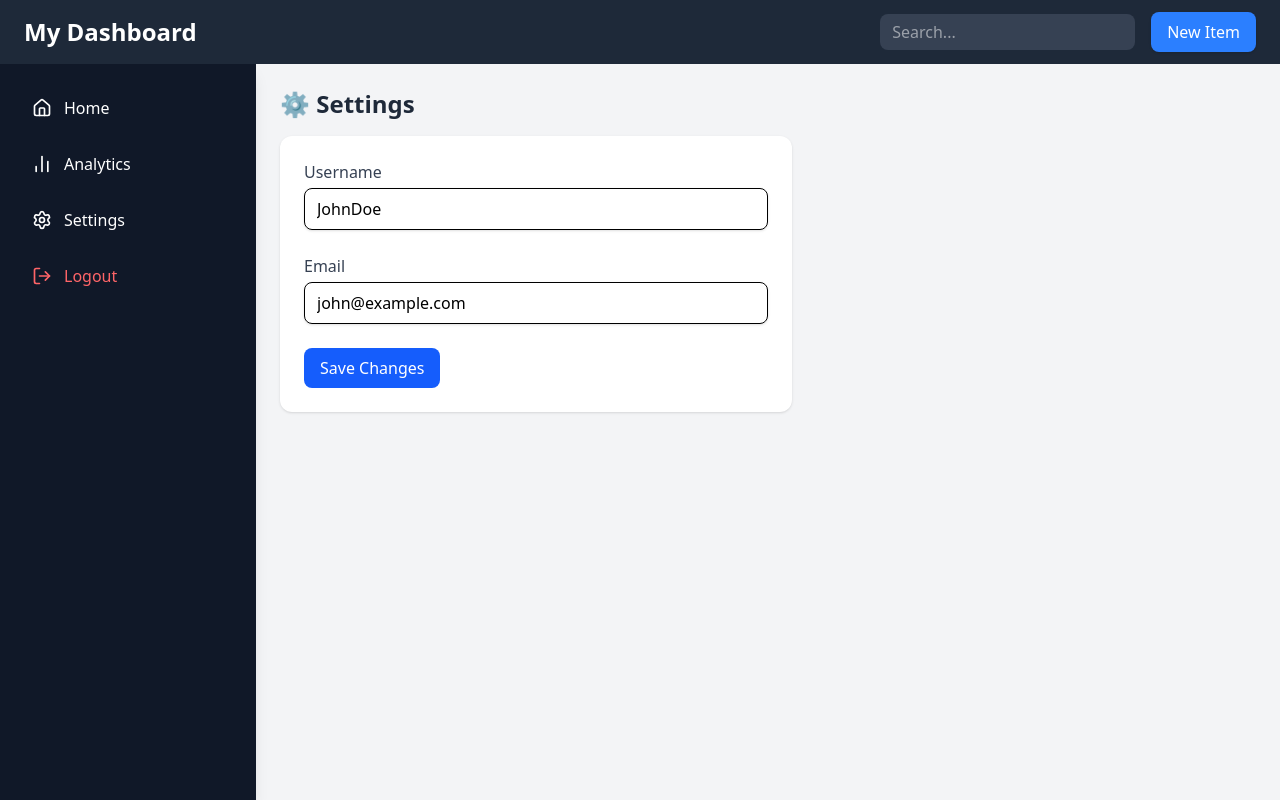
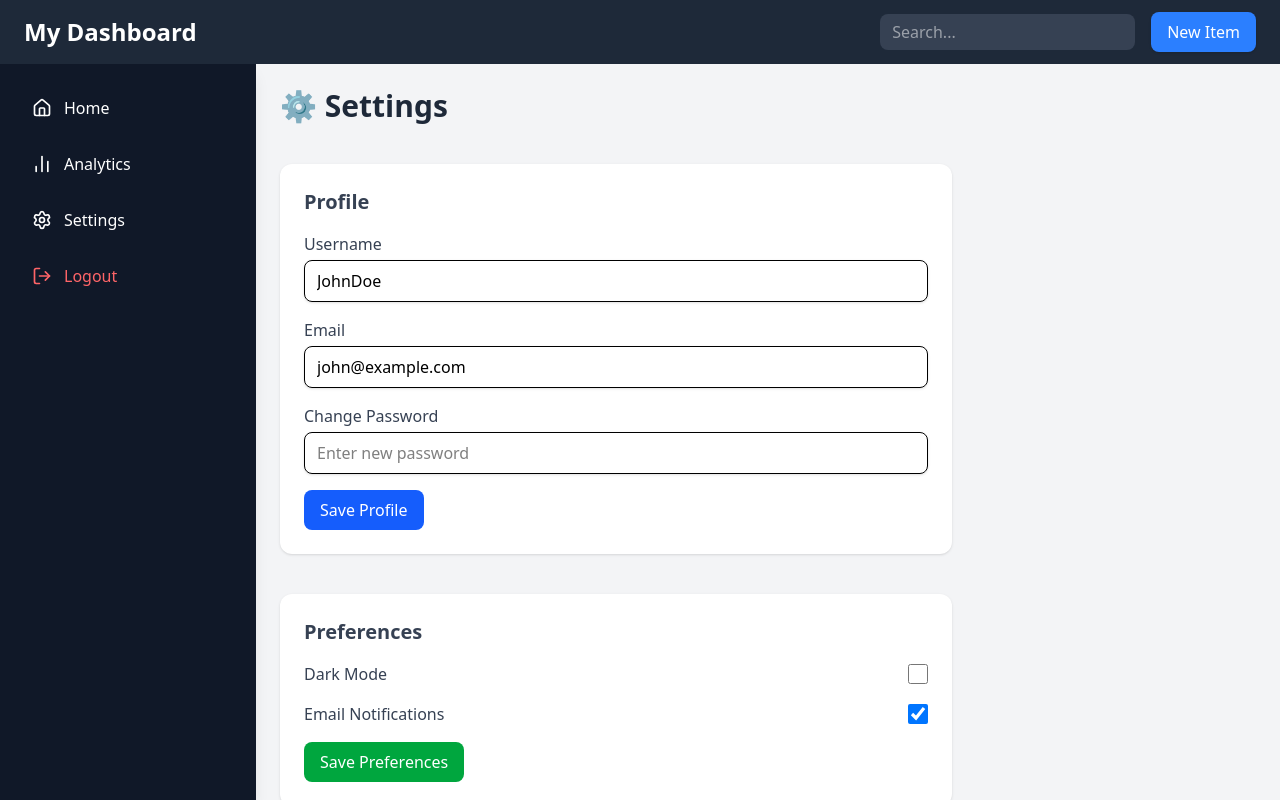
Before and after one commit to Raytay1234/Dashboard, a React (Vite) app: page / in a window 1280 px wide. Both pictures are taken after a click on the button "Settings". Built offline with nearby package versions, Linux system fonts and the light colour scheme.

Commit message:
fixed settings

```diff
--- a/src/App.jsx
+++ b/src/App.jsx
@@ -16,6 +16,7 @@ const App = () => {
     { title: "Card Title 3", content: "This is some content for card 3." },
   ]);
 
+  // Add new card
   const handleNewItem = () => {
     const newCard = {
       title: `Card Title ${cards.length + 1}`,
@@ -24,10 +25,19 @@ const App = () => {
     setCards([...cards, newCard]);
   };
 
+  // Delete a card
   const handleDeleteCard = (index) => {
     setCards(cards.filter((_, i) => i !== index));
   };
 
+  // Update a card
+  const handleUpdateCard = (index, updatedCard) => {
+    const newCards = [...cards];
+    newCards[index] = updatedCard;
+    setCards(newCards);
+  };
+
+  // Filter cards by search
   const filteredCards = cards.filter(
     (card) =>
       card.title.toLowerCase().includes(searchQuery.toLowerCase()) ||
@@ -36,12 +46,14 @@ const App = () => {
 
   return (
     <div className="h-screen flex flex-col">
+      {/* Navbar */}
       <Navbar
         onToggleSidebar={() => setIsSidebarOpen(!isSidebarOpen)}
         onSearch={(query) => setSearchQuery(query)}
         onNewItem={handleNewItem}
       />
 
+      {/* Layout */}
       <div className="flex flex-1 overflow-hidden">
         <Sidebar
           isOpen={isSidebarOpen}
@@ -49,9 +61,14 @@ const App = () => {
           onNavigate={(page) => setActivePage(page)}
         />
 
+        {/* Page content */}
         <main className="flex-1 overflow-y-auto bg-gray-100 p-6">
           {activePage === "home" && (
-            <Dashboard cards={filteredCards} onDelete={handleDeleteCard} />
+            <Dashboard
+              cards={filteredCards}
+              onDelete={handleDeleteCard}
+              onUpdate={handleUpdateCard}
+            />
           )}
           {activePage === "analytics" && <Analytics />}
           {activePage === "settings" && <Settings />}
--- a/src/components/Dashboard.jsx
+++ b/src/components/Dashboard.jsx
@@ -1,6 +1,19 @@
-import React from "react";
+import React, { useState } from "react";
 
-const Dashboard = ({ cards, onDelete }) => {
+const Dashboard = ({ cards, onDelete, onUpdate }) => {
+  const [editingIndex, setEditingIndex] = useState(null);
+  const [editData, setEditData] = useState({ title: "", content: "" });
+
+  const startEditing = (index, card) => {
+    setEditingIndex(index);
+    setEditData({ title: card.title, content: card.content });
+  };
+
+  const handleSave = (index) => {
+    onUpdate(index, editData);
+    setEditingIndex(null);
+  };
+
   return (
     <>
       <h2 className="text-2xl font-bold mb-6 text-gray-800">Dashboard</h2>
@@ -10,17 +23,70 @@ const Dashboard = ({ cards, onDelete }) => {
             key={index}
             className="bg-white border border-gray-200 shadow-sm rounded-xl hover:shadow-lg hover:-translate-y-1 transition-all"
           >
+            {/* Card Header */}
             <h3 className="text-lg font-semibold p-4 border-b border-gray-200 text-gray-800">
-              {card.title}
+              {editingIndex === index ? (
+                <input
+                  type="text"
+                  value={editData.title}
+                  onChange={(e) =>
+                    setEditData({ ...editData, title: e.target.value })
+                  }
+                  className="w-full border rounded px-2 py-1 focus:outline-none focus:ring focus:ring-blue-300"
+                />
+              ) : (
+                card.title
+              )}
             </h3>
+
+            {/* Card Body */}
             <div className="p-4 flex flex-col gap-4">
+              {editingIndex === index ? (
+                <textarea
+                  value={editData.content}
+                  onChange={(e) =>
+                    setEditData({ ...editData, content: e.target.value })
+                  }
+                  className="w-full border rounded px-2 py-1 focus:outline-none focus:ring focus:ring-blue-300"
+                  rows="3"
+                />
+              ) : (
                 <p className="text-gray-600">{card.content}</p>
+              )}
+
+              <div className="flex gap-2">
+                {editingIndex === index ? (
+                  <>
+                    <button
+                      onClick={() => handleSave(index)}
+                      className="bg-green-500 text-white px-3 py-1 rounded hover:bg-green-600 transition"
+                    >
+                      Save
+                    </button>
+                    <button
+                      onClick={() => setEditingIndex(null)}
+                      className="bg-gray-400 text-white px-3 py-1 rounded hover:bg-gray-500 transition"
+                    >
+                      Cancel
+                    </button>
+                  </>
+                ) : (
+                  <>
+                    <button
+                      onClick={() => startEditing(index, card)}
+                      className="bg-blue-500 text-white px-3 py-1 rounded hover:bg-blue-600 transition"
+                    >
+                      Edit
+                    </button>
                     <button
                       onClick={() => onDelete(index)}
                       className="bg-red-500 text-white px-3 py-1 rounded hover:bg-red-600 transition"
                     >
                       Delete
                     </button>
+                  </>
+                )}
+              </div>
             </div>
           </div>
         ))}
--- a/src/components/Settings.jsx
+++ b/src/components/Settings.jsx
@@ -1,23 +1,50 @@
 import React, { useState } from "react";
 
 const Settings = () => {
+  // Profile
   const [username, setUsername] = useState("JohnDoe");
   const [email, setEmail] = useState("john@example.com");
+  const [password, setPassword] = useState("");
 
-  const handleSave = () => {
-    alert("Settings saved!");
+  // Preferences
+  const [darkMode, setDarkMode] = useState(false);
+  const [notifications, setNotifications] = useState(true);
+
+  // Handle save profile
+  const handleSaveProfile = () => {
+    alert(`✅ Profile saved!\nUsername: ${username}\nEmail: ${email}`);
+    setPassword(""); // clear password field
+  };
+
+  // Handle save preferences
+  const handleSavePreferences = () => {
+    alert(
+      `✅ Preferences saved!\nDark Mode: ${
+        darkMode ? "On" : "Off"
+      }\nNotifications: ${notifications ? "Enabled" : "Disabled"}`
+    );
+  };
+
+  // Handle delete account
+  const handleDeleteAccount = () => {
+    if (window.confirm("⚠️ Are you sure you want to delete your account?")) {
+      alert("❌ Account deleted!");
+    }
   };
 
   return (
-    <div>
-      <h2 className="text-2xl font-bold text-gray-800 mb-4">⚙️ Settings</h2>
+    <div className="space-y-10">
+      <h2 className="text-3xl font-bold text-gray-800">⚙️ Settings</h2>
 
+      {/* Profile Section */}
+      <section className="bg-white shadow rounded-xl p-6 max-w-2xl">
+        <h3 className="text-xl font-semibold text-gray-700 mb-4">Profile</h3>
         <form
           onSubmit={(e) => {
             e.preventDefault();
-          handleSave();
+            handleSaveProfile();
           }}
-        className="space-y-6 bg-white shadow rounded-xl p-6 max-w-lg"
+          className="space-y-4"
         >
           <div>
             <label className="block text-gray-700 font-medium">Username</label>
@@ -39,13 +66,80 @@ const Settings = () => {
             />
           </div>
 
+          <div>
+            <label className="block text-gray-700 font-medium">
+              Change Password
+            </label>
+            <input
+              type="password"
+              placeholder="Enter new password"
+              className="w-full mt-1 px-3 py-2 border rounded-lg shadow-sm focus:ring focus:ring-blue-300"
+              value={password}
+              onChange={(e) => setPassword(e.target.value)}
+            />
+          </div>
+
           <button
             type="submit"
             className="bg-blue-600 text-white px-4 py-2 rounded-lg hover:bg-blue-700 transition"
           >
-          Save Changes
+            Save Profile
           </button>
         </form>
+      </section>
+
+      {/* Preferences Section */}
+      <section className="bg-white shadow rounded-xl p-6 max-w-2xl">
+        <h3 className="text-xl font-semibold text-gray-700 mb-4">Preferences</h3>
+        <form
+          onSubmit={(e) => {
+            e.preventDefault();
+            handleSavePreferences();
+          }}
+          className="space-y-4"
+        >
+          <div className="flex items-center justify-between">
+            <span className="text-gray-700">Dark Mode</span>
+            <input
+              type="checkbox"
+              checked={darkMode}
+              onChange={() => setDarkMode(!darkMode)}
+              className="w-5 h-5"
+            />
+          </div>
+
+          <div className="flex items-center justify-between">
+            <span className="text-gray-700">Email Notifications</span>
+            <input
+              type="checkbox"
+              checked={notifications}
+              onChange={() => setNotifications(!notifications)}
+              className="w-5 h-5"
+            />
+          </div>
+
+          <button
+            type="submit"
+            className="bg-green-600 text-white px-4 py-2 rounded-lg hover:bg-green-700 transition"
+          >
+            Save Preferences
+          </button>
+        </form>
+      </section>
+
+      {/* Danger Zone */}
+      <section className="bg-white shadow rounded-xl p-6 max-w-2xl border border-red-300">
+        <h3 className="text-xl font-semibold text-red-600 mb-4">Danger Zone</h3>
+        <p className="text-gray-600 mb-4">
+          Deleting your account is irreversible. Please be certain.
+        </p>
+        <button
+          onClick={handleDeleteAccount}
+          className="bg-red-600 text-white px-4 py-2 rounded-lg hover:bg-red-700 transition"
+        >
+          Delete Account
+        </button>
+      </section>
     </div>
   );
 };
```
Lines whose indentation alone changed are shown as unchanged.
